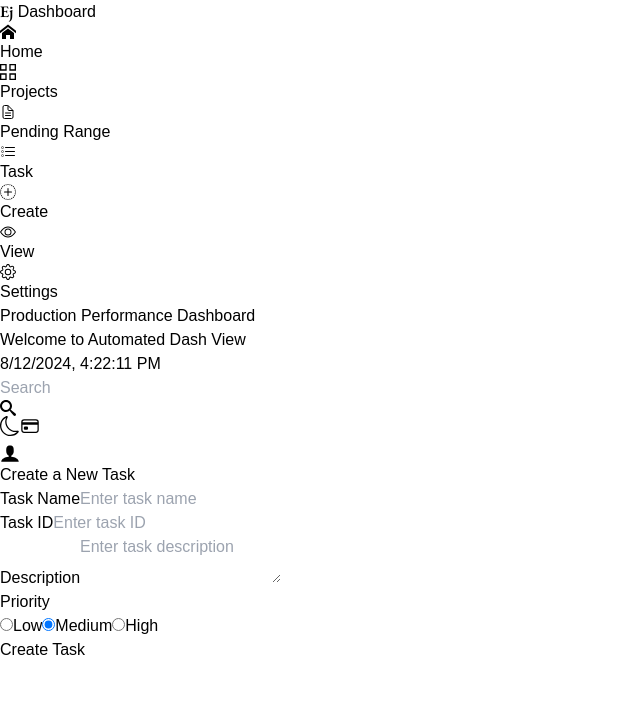
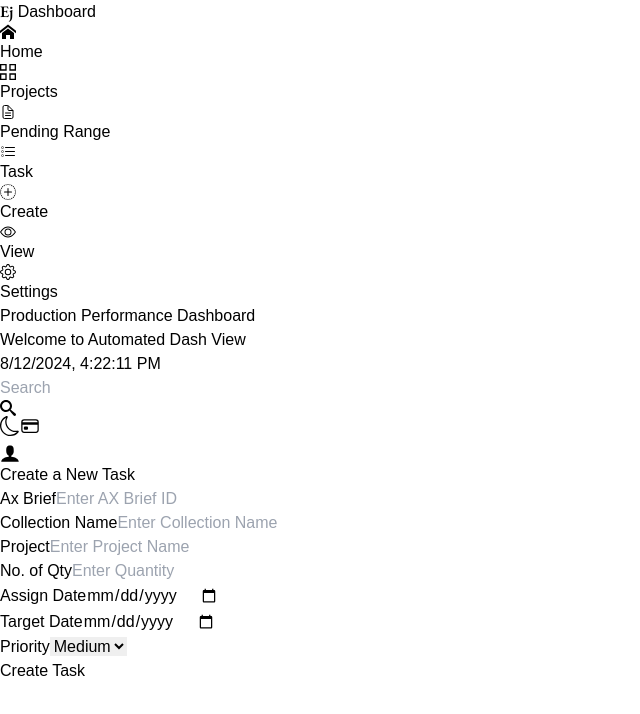
Before and after one commit to kavinkumar24/Dashboard, a React (Vite) app in the folder project/: page /task/create in a window 1280 px wide. Shown: the top 714 px of the page, without its empty margins (0-640 px from the left). Built offline with nearby package versions, Linux system fonts and the light colour scheme; a web font is replaced by a local one.

Commit message:
changes in the task management form

```diff
--- a/project/src/components/Create_Task.jsx
+++ b/project/src/components/Create_Task.jsx
@@ -1,20 +1,56 @@
-import React, { useState } from 'react';
+import React, { useState, useEffect } from 'react';
 import Sidebar from './Sidebar';
 import Header from './Header';
-import { useEffect } from 'react';
+
 function CreateTask() {
+  const axBriefMapping = {
+    "BF-900001390": {
+      collectionName: "MANGAL SUTRA COLLECTION-ISHTAA-PAN INDIA",
+      project: "ISHTAA"
+    },
+    "BF-900001393": {
+      collectionName: "ISHTAA-LADIES RING-PAN INDIA",
+      project: "ISHTAA"
+    },
+    "BF-900001395": {
+      collectionName: "ISHTAA-CHAIN SET-ELECTRO FORMING-PAN INDIA",
+      project: "ISHTAA"
+    }
+  };
+
+  const [axBriefId, setAxBriefId] = useState('');
+  const [collectionName, setCollectionName] = useState('');
+  const [project, setProject] = useState('');
+  const [isAutoFilled, setIsAutoFilled] = useState(false);
+
   const [taskName, setTaskName] = useState('');
   const [description, setDescription] = useState('');
   const [taskId, setTaskId] = useState('');
   const [priority, setPriority] = useState('medium');
   const [isUrgent, setIsUrgent] = useState(false);
+  const [assignDate, setAssignDate] = useState('');
+  const [targetDate, setTargetDate] = useState('');
   const [search, setSearch] = useState('');
   const [theme, setTheme] = useState(() => localStorage.getItem('theme') || 'light');
-
 
   useEffect(() => {
     localStorage.setItem('theme', theme);
   }, [theme]);
+
+  const handleAxBriefIdChange = (e) => {
+    const value = e.target.value;
+    setAxBriefId(value);
+
+    if (axBriefMapping[value]) {
+      setCollectionName(axBriefMapping[value].collectionName);
+      setProject(axBriefMapping[value].project);
+      setIsAutoFilled(true);
+    } else {
+      setCollectionName('');
+      setProject('');
+      setIsAutoFilled(false);
+    }
+  };
 
   const handleSubmit = (e) => {
     e.preventDefault();
@@ -22,119 +58,146 @@ function CreateTask() {
       taskName,
       description,
       taskId,
+      collectionName,
+      project,
       priority,
       isUrgent,
+      assignDate,
+      targetDate,
     };
     console.log(taskData);
   };
 
   return (
-
-    <div className={`min-h-screen lg:min-h-screen min-w-screen  w-[110%] md:w-[100%] lg:w-[100%] flex  ${theme === 'light' ? 'bg-gray-100' : 'bg-gray-800'}`}>
+    <div className={`min-h-screen lg:min-h-screen min-w-screen w-[110%] md:w-[100%] lg:w-[100%] flex ${theme === 'light' ? 'bg-gray-100' : 'bg-gray-800'}`}>
       <Sidebar theme={theme} />
       <div className="flex-1 flex flex-col">
         <main className="flex-1 overflow-y-auto">
           <Header onSearch={setSearch} theme={theme} dark={setTheme} />
-         <div className={`p-5 relative shadow-xl rounded-lg left-28 w-full md:w-[80%] ${theme==='light'?'bg-white':'bg-gray-900'}`}>
-         <h2 className={`text-2xl font-semibold mb-6 ${theme === 'light' ? 'text-gray-800' : 'text-gray-100'}`}>Create a New Task</h2>
-      <form onSubmit={handleSubmit}>
+          <div className={`p-5 relative shadow-xl rounded-lg left-0 md:left-28 w-full mb-20 md:w-[80%] ${theme === 'light' ? 'bg-white' : 'bg-gray-900'}`}>
+            <h2 className={`text-2xl font-semibold mb-6 ${theme === 'light' ? 'text-gray-800' : 'text-gray-100'}`}>
+              Create a New Task
+            </h2>
+            <div className="scrollbar-hide">
+              <form onSubmit={handleSubmit} className="grid grid-cols-1 md:grid-cols-2 gap-4">
                 <div className="mb-4">
-          <label className={`block text-sm font-bold mb-2 ${theme === 'light' ? 'text-gray-700' : 'text-gray-200'}`} htmlFor="taskName">
-            Task Name
+                  <label className={`block text-sm font-bold mb-2 ${theme === 'light' ? 'text-gray-700' : 'text-gray-200'}`} htmlFor="axBriefId">
+                    Ax Brief
                   </label>
                   <input
                     type="text"
-            id="taskName"
-            value={taskName}
-            onChange={(e) => setTaskName(e.target.value)}
+                    id="axBriefId"
+                    value={axBriefId}
+                    onChange={handleAxBriefIdChange}
                     className={`shadow appearance-none border rounded w-full py-2 px-3 leading-tight focus:outline-none focus:shadow-outline ${theme === 'light' ? 'bg-slate-100 text-gray-700 border-gray-300' : 'bg-gray-700 text-gray-100 border-gray-600'}`}
-            placeholder="Enter task name"
+                    placeholder="Enter AX Brief ID"
                     required
                   />
                 </div>
 
                 <div className="mb-4">
-          <label className={`block text-sm font-bold mb-2 ${theme === 'light' ? 'text-gray-700' : 'text-gray-200'}`} htmlFor="taskId">
-            Task ID
+                  <label className={`block text-sm font-bold mb-2 ${theme === 'light' ? 'text-gray-700' : 'text-gray-200'}`} htmlFor="collectionName">
+                    Collection Name
                   </label>
                   <input
                     type="text"
-            id="taskId"
-            value={taskId}
-            onChange={(e) => setTaskId(e.target.value)}
+                    id="collectionName"
+                    value={collectionName}
+                    readOnly={isAutoFilled}
+                    onChange={(e) => setCollectionName(e.target.value)}
                     className={`shadow appearance-none border rounded w-full py-2 px-3 leading-tight focus:outline-none focus:shadow-outline ${theme === 'light' ? 'bg-slate-100 text-gray-700 border-gray-300' : 'bg-gray-700 text-gray-100 border-gray-600'}`}
-            placeholder="Enter task ID"
+                    placeholder="Enter Collection Name"
                     required
                   />
                 </div>
 
                 <div className="mb-4">
-          <label className={`block text-sm font-bold mb-2 ${theme === 'light' ? 'text-gray-700' : 'text-gray-200'}`} htmlFor="description">
-            Description
+                  <label className={`block text-sm font-bold mb-2 ${theme === 'light' ? 'text-gray-700' : 'text-gray-200'}`} htmlFor="project">
+                    Project
                   </label>
-          <textarea
-            id="description"
-            value={description}
-            onChange={(e) => setDescription(e.target.value)}
+                  <input
+                    type="text"
+                    id="project"
+                    value={project}
+                    readOnly={isAutoFilled}
+                    onChange={(e) => setProject(e.target.value)}
                     className={`shadow appearance-none border rounded w-full py-2 px-3 leading-tight focus:outline-none focus:shadow-outline ${theme === 'light' ? 'bg-slate-100 text-gray-700 border-gray-300' : 'bg-gray-700 text-gray-100 border-gray-600'}`}
-            placeholder="Enter task description"
+                    placeholder="Enter Project Name"
                     required
-          ></textarea>
+                  />
                 </div>
 
                 <div className="mb-4">
-          <label className={`block text-sm font-bold mb-2 ${theme === 'light' ? 'text-gray-700' : 'text-gray-200'}`}>Priority</label>
-          <div className="flex items-center">
-            <input
-              type="radio"
-              id="low"
-              name="priority"
-              value="low"
-              checked={priority === 'low'}
-              onChange={(e) => setPriority(e.target.value)}
-              className={`mr-2 ${theme === 'light' ? 'text-blue-500' : 'text-blue-400'}`}
-            />
-            <label htmlFor="low" className={`${theme === 'light' ? 'text-gray-700' : 'text-gray-200'} mr-4`}>
-              Low
+                  <label className={`block text-sm font-bold mb-2 ${theme === 'light' ? 'text-gray-700' : 'text-gray-200'}`} htmlFor="qty">
+                    No. of Qty
                   </label>
                   <input
-              type="radio"
-              id="medium"
-              name="priority"
-              value="medium"
-              checked={priority === 'medium'}
-              onChange={(e) => setPriority(e.target.value)}
-              className={`mr-2 ${theme === 'light' ? 'text-blue-500' : 'text-blue-400'}`}
+                    type="text"
+                    id="qty"
+                    value={taskId}
+                    onChange={(e) => setTaskId(e.target.value)}
+                    className={`shadow appearance-none border rounded w-full py-2 px-3 leading-tight focus:outline-none focus:shadow-outline ${theme === 'light' ? 'bg-slate-100 text-gray-700 border-gray-300' : 'bg-gray-700 text-gray-100 border-gray-600'}`}
+                    placeholder="Enter Quantity"
+                    required
                   />
-            <label htmlFor="medium" className={`${theme === 'light' ? 'text-gray-700' : 'text-gray-200'} mr-4`}>
-              Medium
+                </div>
+
+                <div className="mb-4">
+                  <label className={`block text-sm font-bold mb-2 ${theme === 'light' ? 'text-gray-700' : 'text-gray-200'}`} htmlFor="assignDate">
+                    Assign Date
                   </label>
                   <input
-              type="radio"
-              id="high"
-              name="priority"
-              value="high"
-              checked={priority === 'high'}
-              onChange={(e) => setPriority(e.target.value)}
-              className={`mr-2 ${theme === 'light' ? 'text-blue-500' : 'text-blue-400'}`}
+                    type="date"
+                    id="assignDate"
+                    value={assignDate}
+                    onChange={(e) => setAssignDate(e.target.value)}
+                    className={`shadow appearance-none border rounded w-full py-2 px-3 leading-tight focus:outline-none focus:shadow-outline ${theme === 'light' ? 'bg-slate-100 text-gray-700 border-gray-300' : 'bg-gray-700 text-gray-100 border-gray-600'}`}
+                    required
                   />
-            <label htmlFor="high" className={`${theme === 'light' ? 'text-gray-700' : 'text-gray-200'}`}>
-              High
+                </div>
+
+                <div className="mb-4">
+                  <label className={`block text-sm font-bold mb-2 ${theme === 'light' ? 'text-gray-700' : 'text-gray-200'}`} htmlFor="targetDate">
+                    Target Date
                   </label>
-          </div>
+                  <input
+                    type="date"
+                    id="targetDate"
+                    value={targetDate}
+                    onChange={(e) => setTargetDate(e.target.value)}
+                    className={`shadow appearance-none border rounded w-full py-2 px-3 leading-tight focus:outline-none focus:shadow-outline ${theme === 'light' ? 'bg-slate-100 text-gray-700 border-gray-300' : 'bg-gray-700 text-gray-100 border-gray-600'}`}
+                    required
+                  />
                 </div>
 
 
+                <div className="mb-4">
+                  <label className={`block text-sm font-bold mb-2 ${theme === 'light' ? 'text-gray-700' : 'text-gray-200'}`} htmlFor="priority">
+                    Priority
+                  </label>
+                  <select
+                    id="priority"
+                    value={priority}
+                    onChange={(e) => setPriority(e.target.value)}
+                    className={`shadow appearance-none border rounded w-full py-2 px-3 leading-tight focus:outline-none focus:shadow-outline ${theme === 'light' ? 'bg-slate-100 text-gray-700 border-gray-300' : 'bg-gray-700 text-gray-100 border-gray-600'}`}
+                    required
+                  >
+                    <option value="low">Low</option>
+                    <option value="medium">Medium</option>
+                    <option value="high">High</option>
+                  </select>
+                </div>
 
-        <div className="flex items-center justify-between">
+                <div className="md:col-span-2">
                   <button
                     type="submit"
-            className={`font-bold py-2 px-4 rounded focus:outline-none focus:shadow-outline ${theme === 'light' ? 'bg-indigo-500 hover:bg-indigo-700 text-white' : 'bg-indigo-600 hover:bg-indigo-800 text-white'}`}
+                    className={`w-full py-3 px-4 font-bold text-white rounded-lg ${theme === 'light' ? 'bg-blue-500 hover:bg-blue-700' : 'bg-blue-600 hover:bg-blue-800'}`}
                   >
                     Create Task
                   </button>
                 </div>
               </form>
+            </div>
           </div>
         </main>
       </div>
```
Lines whose indentation alone changed are shown as unchanged.
